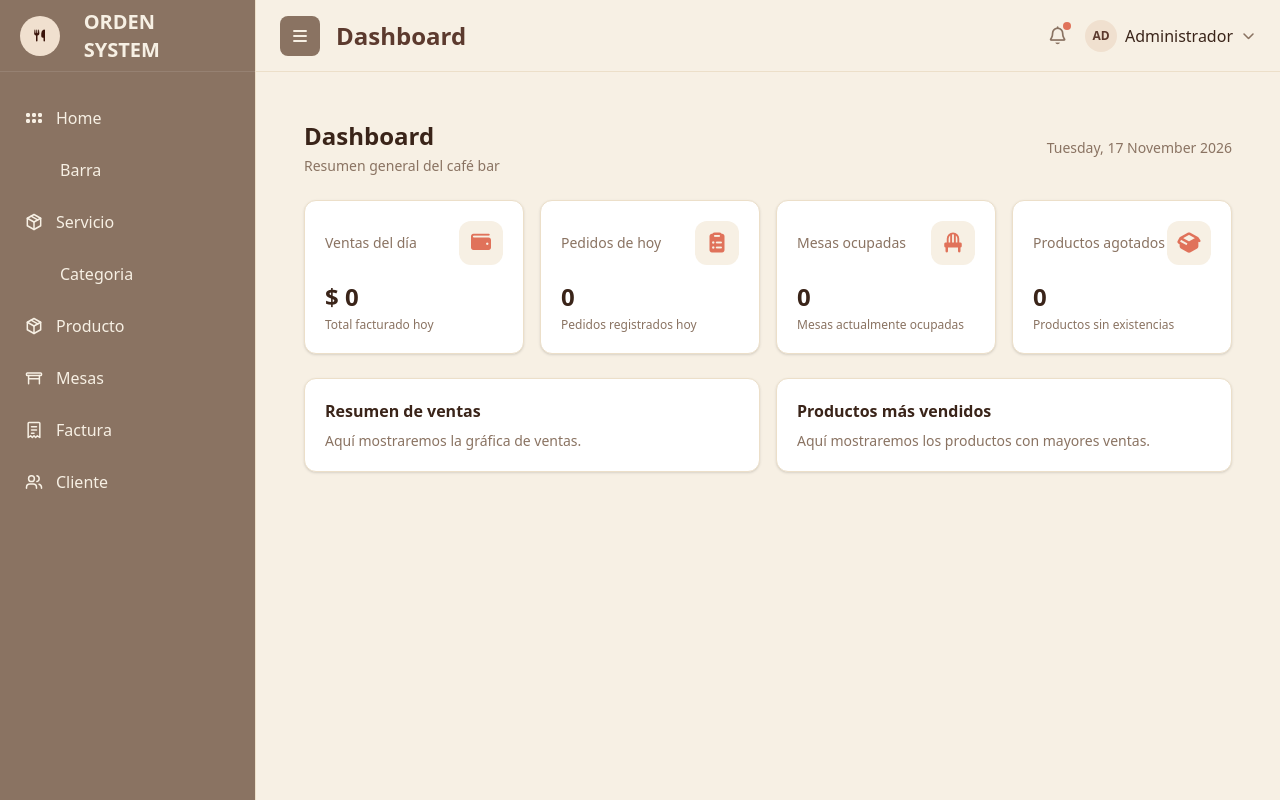
After one commit to madelynalexandra128-png/orden_system, a Laravel app: page /dashboard in a window 1280 px wide. The commit adds this page. Run offline with Laravel 12, Linux system fonts and the light colour scheme; data comes from the database, SQL or seed files in the repository; tables that the repository leaves empty hold one stand-in row (values such as "Sample post"); style sheets or scripts are compiled from the project's sources; some libraries are stand-ins or nearby versions.

Commit message:
dasbaord

```diff
--- /dev/null
+++ b/app/Http/Controllers/DashboardController.php
@@ -0,0 +1,37 @@
+<?php
+
+namespace App\Http\Controllers;
+
+use App\Models\factura;
+use App\Models\mesa;
+use App\Models\producto;
+
+class DashboardController extends Controller
+{
+    public function index()
+    {
+        // Ventas realizadas hoy
+        $ventasHoy = factura::where('estado', 'Facturado')
+            ->whereDate('created_at', today())
+            ->sum('total');
+
+        // Pedidos registrados hoy
+        $pedidosHoy = factura::whereDate('created_at', today())
+            ->count();
+
+        // Mesas ocupadas
+        $mesasOcupadas = mesa::where('estado', 'Ocupada')
+            ->count();
+
+        // Productos agotados
+        $productosAgotados = producto::where('stock', '<=', 0)
+            ->count();
+
+        return view('home', compact(
+            'ventasHoy',
+            'pedidosHoy',
+            'mesasOcupadas',
+            'productosAgotados'
+        ));
+    }
+}
--- /dev/null
+++ b/app/Livewire/Dashboard.php
@@ -0,0 +1,42 @@
+<?php
+
+namespace App\Livewire;
+
+use App\Models\factura;
+use App\Models\mesa;
+use App\Models\producto;
+use Livewire\Component;
+
+class Dashboard extends Component
+{
+    public $ventasHoy = 0;
+    public $pedidosHoy = 0;
+    public $mesasOcupadas = 0;
+    public $productosAgotados = 0;
+
+    public function actualizarDatos()
+    {
+        $this->ventasHoy = factura::where('estado', 'Facturado')
+            ->whereDate('created_at', today())
+            ->sum('total');
+
+        $this->pedidosHoy = factura::whereDate('created_at', today())
+            ->count();
+
+        $this->mesasOcupadas = mesa::where('estado', 'Ocupada')
+            ->count();
+
+        $this->productosAgotados = producto::where('stock', '<=', 0)
+            ->count();
+    }
+
+    public function mount()
+    {
+        $this->actualizarDatos();
+    }
+
+    public function render()
+    {
+        return view('livewire.dashboard');
+    }
+}
--- a/resources/views/home.blade.php
+++ b/resources/views/home.blade.php
@@ -1,7 +1,7 @@
 @extends('layouts.app')
 
-@section('title', 'Home')
+@section('title', 'Dashboard')
 
 @section('content')
-
+    <livewire:dashboard />
 @endsection
--- /dev/null
+++ b/resources/views/livewire/dashboard.blade.php
@@ -0,0 +1,128 @@
+
+<div wire:poll.10s="actualizarDatos" class="space-y-6">
+
+    {{-- Encabezado --}}
+    <div class="flex flex-col justify-between gap-2 sm:flex-row sm:items-center">
+        <div>
+            <h1 class="text-2xl font-bold text-au-brown-darkest">
+                Dashboard
+            </h1>
+            <p class="mt-1 text-sm text-au-text-muted">
+                Resumen general del café bar
+            </p>
+        </div>
+
+        <span class="text-sm text-au-text-muted">
+            {{ now()->translatedFormat('l, d F Y') }}
+        </span>
+    </div>
+
+    {{-- Indicadores principales --}}
+    <div class="grid grid-cols-1 gap-4 sm:grid-cols-2 xl:grid-cols-4">
+
+        {{-- Ventas --}}
+        <div class="rounded-xl border border-au-cream-border bg-white p-5 shadow-sm">
+            <div class="flex items-center justify-between">
+                <p class="text-sm font-medium text-au-text-muted">
+                    Ventas del día
+                </p>
+                <div class="flex h-11 w-11 items-center justify-center rounded-xl bg-au-cream text-au-coral">
+                    <i class="fa-solid fa-wallet text-xl"></i>
+                </div>
+            </div>
+
+            <p class="mt-4 text-2xl font-bold text-au-brown-darkest">
+                $ {{ number_format($ventasHoy, 0, ',', '.') }}
+            </p>
+
+            <p class="mt-1 text-xs text-au-text-muted">
+                Total facturado hoy
+            </p>
+        </div>
+
+        {{-- Pedidos --}}
+        <div class="rounded-xl border border-au-cream-border bg-white p-5 shadow-sm">
+            <div class="flex items-center justify-between">
+                <p class="text-sm font-medium text-au-text-muted">
+                    Pedidos de hoy
+                </p>
+                <div class="flex h-11 w-11 items-center justify-center rounded-xl bg-au-cream text-au-coral">
+                    <i class="fa-solid fa-clipboard-list text-xl"></i>
+                </div>
+            </div>
+
+            <p class="mt-4 text-2xl font-bold text-au-brown-darkest">
+                {{ $pedidosHoy }}
+            </p>
+
+            <p class="mt-1 text-xs text-au-text-muted">
+                Pedidos registrados hoy
+            </p>
+        </div>
+
+        {{-- Mesas --}}
+        <div class="rounded-xl border border-au-cream-border bg-white p-5 shadow-sm">
+            <div class="flex items-center justify-between">
+                <p class="text-sm font-medium text-au-text-muted">
+                    Mesas ocupadas
+                </p>
+                <div class="flex h-11 w-11 items-center justify-center rounded-xl bg-au-cream text-au-coral">
+                    <i class="fa-solid fa-chair text-xl"></i>
+                </div>
+            </div>
+
+            <p class="mt-4 text-2xl font-bold text-au-brown-darkest">
+                {{ $mesasOcupadas }}
+            </p>
+
+            <p class="mt-1 text-xs text-au-text-muted">
+                Mesas actualmente ocupadas
+            </p>
+        </div>
+
+        {{-- Productos agotados --}}
+        <div class="rounded-xl border border-au-cream-border bg-white p-5 shadow-sm">
+            <div class="flex items-center justify-between">
+                <p class="text-sm font-medium text-au-text-muted">
+                    Productos agotados
+                </p>
+                <div class="flex h-11 w-11 items-center justify-center rounded-xl bg-au-cream text-au-coral">
+                    <i class="fa-solid fa-box-open text-xl"></i>
+                </div>
+            </div>
+
+            <p class="mt-4 text-2xl font-bold text-au-brown-darkest">
+                {{ $productosAgotados }}
+            </p>
+
+            <p class="mt-1 text-xs text-au-text-muted">
+                Productos sin existencias
+            </p>
+        </div>
+
+    </div>
+
+    {{-- Espacio para las siguientes secciones --}}
+    <div class="grid grid-cols-1 gap-4 xl:grid-cols-2">
+
+        <div class="rounded-xl border border-au-cream-border bg-white p-5 shadow-sm">
+            <h2 class="font-bold text-au-brown-darkest">
+                Resumen de ventas
+            </h2>
+            <p class="mt-2 text-sm text-au-text-muted">
+                Aquí mostraremos la gráfica de ventas.
+            </p>
+        </div>
+
+        <div class="rounded-xl border border-au-cream-border bg-white p-5 shadow-sm">
+            <h2 class="font-bold text-au-brown-darkest">
+                Productos más vendidos
+            </h2>
+            <p class="mt-2 text-sm text-au-text-muted">
+                Aquí mostraremos los productos con mayores ventas.
+            </p>
+        </div>
+
+    </div>
+
+</div>
--- a/routes/web.php
+++ b/routes/web.php
@@ -4,6 +4,7 @@ use App\Http\Controllers\BarraController;
 use App\Http\Controllers\CategoriaController;
 use App\Http\Controllers\ClienteAccesoController;
 use App\Http\Controllers\ClienteController;
+use App\Http\Controllers\DashboardController;
 use App\Http\Controllers\FacturaController;
 use App\Http\Controllers\HomeController;
 use App\Http\Controllers\MenuQrController;
@@ -23,7 +24,13 @@ Route::post('/categoria/cambiarEstado/{id}',[CategoriaController::class, 'cambia
 
 //producto
 Route::resource('/producto',ProductoController::class);
+
 Route::post('/producto/cambiarEstadoProducto/{id}',[ProductoController::class,'cambiarEstadoProducto'])->name('producto.canbiarEstadoProducto');
+
+Route::post(
+    '/producto/{id}/agregar-stock',
+    [ProductoController::class, 'agregarStock']
+)->name('producto.agregarStock');
 
 //cliente
 Route::resource('/cliente',ClienteController::class);
@@ -68,14 +75,5 @@ Route::patch('/barra/{idFactura}/listo', [BarraController::class, 'cambiarAListo
 Route::get('/servicio', [ServicioController::class, 'index'])
     ->name('servicio.index');
 
-
-
-// Acceso de clientes por cédula
-Route::get('/acceso-cliente/{codigoQr}', [ClienteAccesoController::class, 'formulario'])
-    ->name('cliente.login');
-
-Route::post('/acceso-cliente/{codigoQr}', [ClienteAccesoController::class, 'iniciarSesion'])
-    ->name('cliente.login.procesar');
-
-Route::post('/cerrar-sesion-cliente', [ClienteAccesoController::class, 'cerrarSesion'])
-    ->name('cliente.logout');
+Route::get('/dashboard', [DashboardController::class, 'index'])
+    ->name('dashboard');
```
Also changed, not shown: app/Http/Controllers/ProductoController.php (+16 -0 lines), app/Repositories/ProductoRespository.php (+10 -0 lines), app/Services/ProductoService.php (+10 -0 lines), resources/views/Productos/Index.blade.php (+117 -9 lines).
